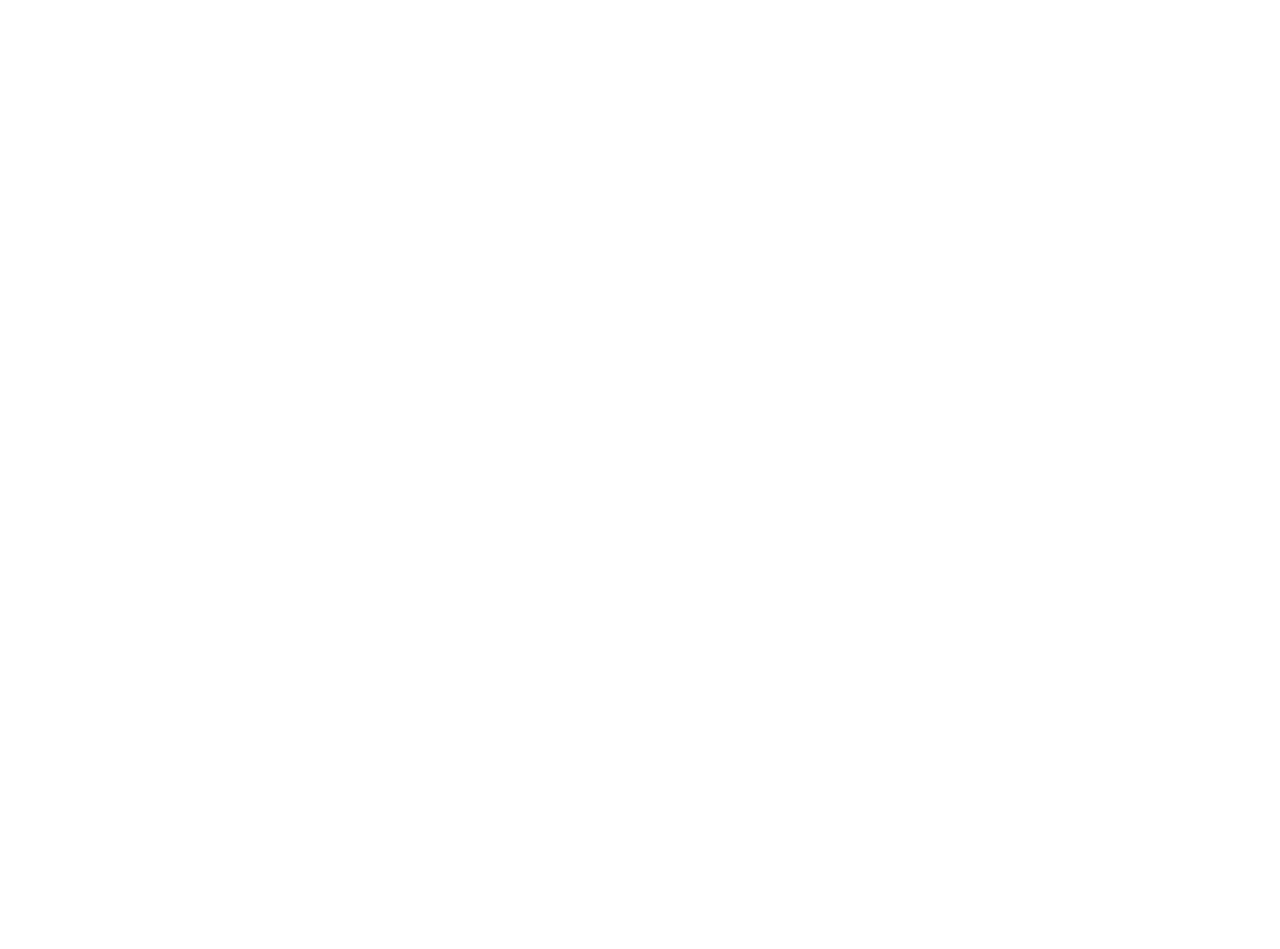
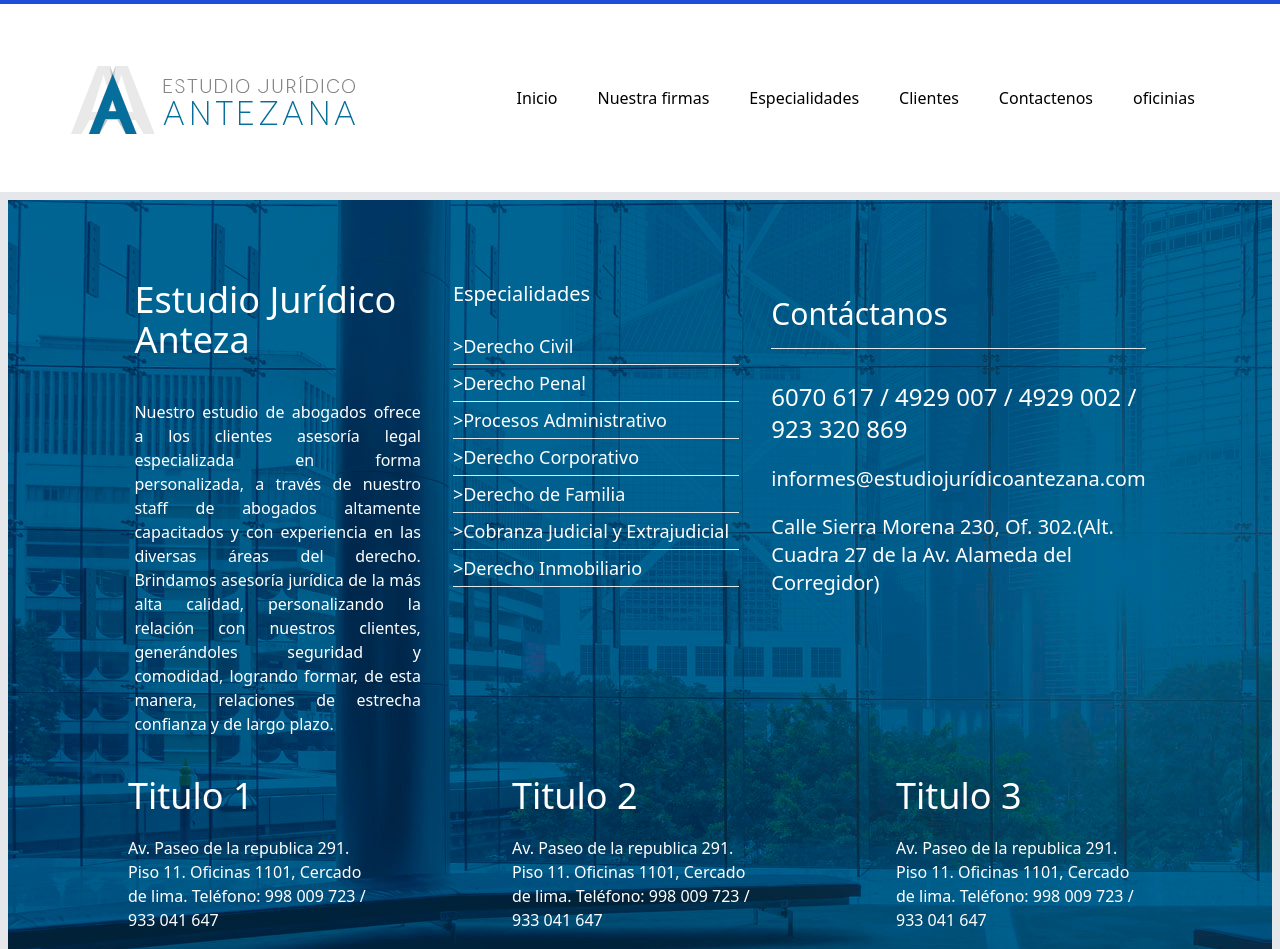
Before and after one commit to H-aythan/landing-page, a React (Create React App) app: page / in a window 1280 px wide. Shown: the top 949 px of the page. Before the commit the page ends 800 px from the top, so only its background shows below. Built offline with nearby package versions, Linux system fonts and the light colour scheme.

Commit message:
add header and footer

```diff
--- a/src/App.js
+++ b/src/App.js
@@ -1,9 +1,11 @@
-
+import Foot from './footer/Footer'
+import Header from './header/Header';
 
 function App() {
   return (
     <div>
-
+      <Header/>
+      <Foot/>
     </div>
   );
 }
--- /dev/null
+++ b/src/footer/Data.js
@@ -0,0 +1,13 @@
+const Info={
+    card1:{title:"Estudio Jurídico Anteza",text:"Nuestro estudio de abogados ofrece a los clientes asesoría legal especializada en forma personalizada, a través de nuestro staff de abogados altamente capacitados y con experiencia en las diversas áreas del derecho. Brindamos asesoría jurídica de la más alta calidad, personalizando la relación con nuestros clientes, generándoles seguridad y comodidad, logrando formar, de esta manera, relaciones de estrecha confianza y de largo plazo."},
+
+    card2:{title:"Especialidades",especialiadad:["Derecho Civil",
+        "Derecho Penal",
+        "Procesos Administrativo",
+        "Derecho Corporativo",
+        "Derecho de Familia",
+        "Cobranza Judicial y Extrajudicial",
+        "Derecho Inmobiliario"]},
+    card3:{title:"Contáctanos",telefono:"6070 617 / 4929 007 / 4929 002 / 923 320 869",correo:"informes@estudiojurídicoantezana.com",ubicacion:"Calle Sierra Morena 230, Of. 302.(Alt. Cuadra 27 de la Av. Alameda del Corregidor)"}
+}
+export default Info;
--- /dev/null
+++ b/src/footer/Footer.js
@@ -0,0 +1,50 @@
+import React from 'react'
+import backImg from '../img/Estudio_Juridico_Antezana_botton.jpg'
+import data from './Data';
+const dataFoot=[1,1,1,1,1,1,1,1,1]
+
+const Footer = () => {
+    const {card1,card2,card3}=data;
+
+    return (
+        <footer className="text-white w-full border-8 pt-20 flex justify-center flex-wrap" style={{backgroundImage:`url(${backImg})`}}>
+            <div className="w-4/5 flex  ">
+                <div className=" w-96">
+                    <h3 className="text-4xl mb-10">{card1.title}</h3>
+                    <p className="text-justify">{card1.text}</p>
+                </div>
+
+                <div className="h-4/5 w-96 mx-8">
+                    <h5 className="text-xl mb-5">{card2.title}</h5>
+                    <ul className="w-full">{card2.especialiadad.map(item=>{
+                        return <li className="border-b text-lg py-1">
+                                <a href="//#">&gt;{item}</a>
+                            </li>
+                    })}</ul>
+                </div>
+
+                <div className="h-4/5 w-96">
+                    <h3 className="text-3xl py-4 border-b mb-8">{card3.title}</h3>
+                    <p className="text-2xl">{card3.telefono}</p>
+                    <p className="text-xl my-5">{card3.correo}</p>
+                    <p className="text-xl">{card3.ubicacion}</p>
+                </div>
+
+            </div>
+            <ul className="w-full flex flex-wrap justify-between px-16">
+                {dataFoot.map((item,i)=>{
+                        return <li className="w-64 mx-14 my-10">
+                            <h1 className="mb-5 text-4xl">Titulo {i+1}</h1>
+                            <p>Av. Paseo de la republica 291. Piso 11.
+                                Oficinas 1101, Cercado de lima.
+                                Teléfono: 998 009 723 / 933 041 647
+                            </p>
+                        </li>
+                    })}
+             </ul>
+
+        </footer>
+    )
+}
+
+export default Footer
--- /dev/null
+++ b/src/header/Header.js
@@ -0,0 +1,17 @@
+import React from 'react'
+import logo from '../img/Estudio_Juridico_Antezana_logo_2.png'
+let option=["Inicio","Nuestra firmas","Especialidades","Clientes","Contactenos","oficinias"]
+const header = () => {
+    return (
+        <header className="border-t-4 w-full h-48 border-blue-700 flex justify-around items-center">
+            <a href="https://" ><img src={logo} alt="logo.jpg"/></a>
+            <ul className="flex items-center">
+               {option.map(item=>{
+                   return <li className="px-5 py-5 cursor-pointer">{item}</li>
+               })}
+            </ul>
+        </header>
+    )
+}
+
+export default header
```
Also changed, not shown: src/img/Estudio_Juridico_Antezana_botton.jpg (added), src/img/Estudio_Juridico_Antezana_logo_2.png (added).
